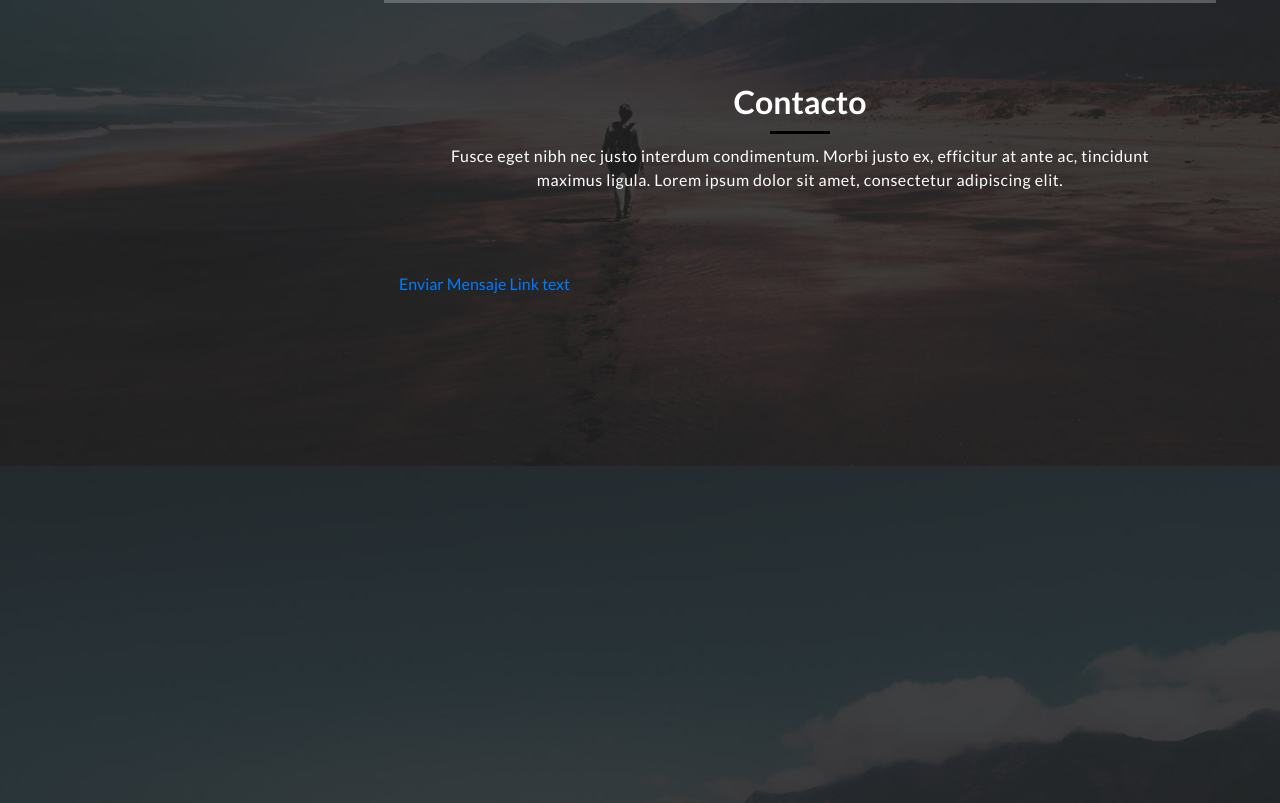
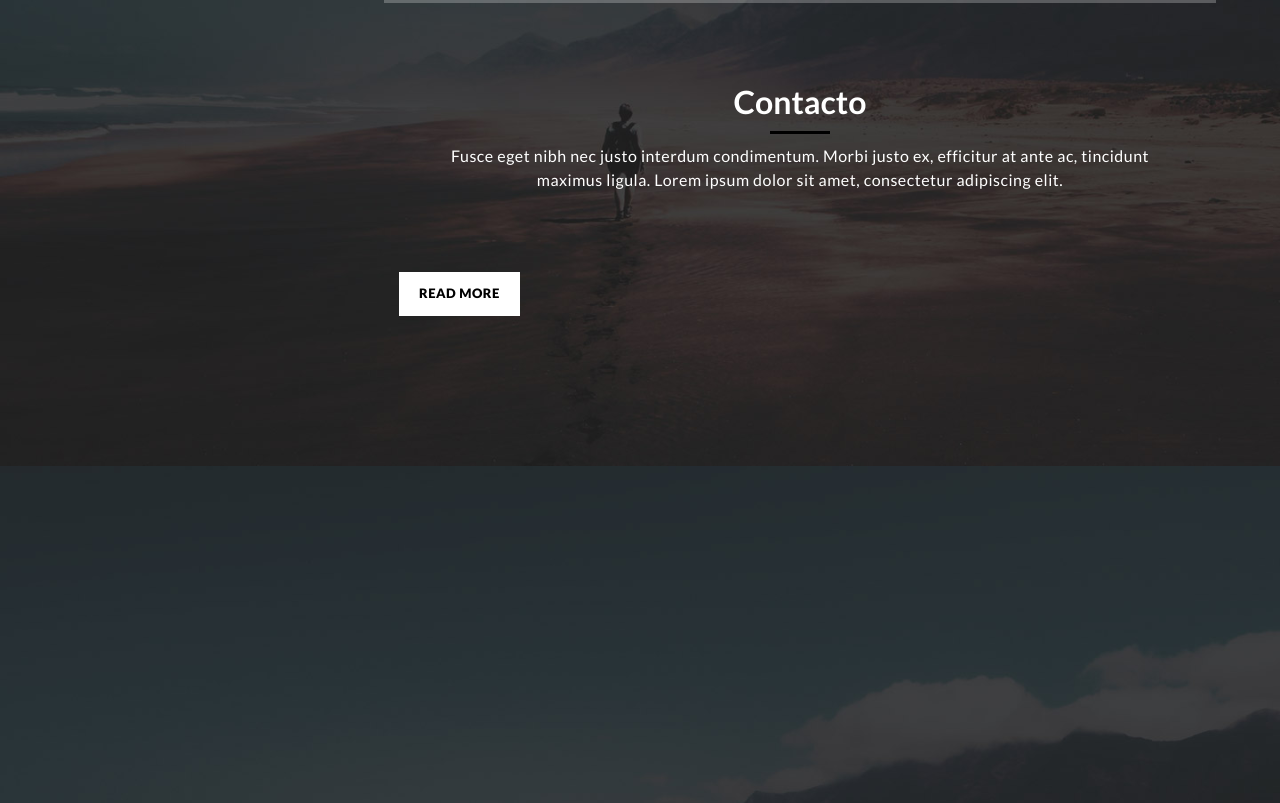
Before and after one commit to sanchezeddiedaniel/sanchezeddiedaniel.github.io, a plain HTML site: page index.html in a window 1280 px wide. Shown: the part 3534-4337 px from the top of the page. Drawn offline with Linux system fonts and the light colour scheme.

Commit message:
Update index.html

```diff
--- a/index.html
+++ b/index.html
@@ -370,12 +370,10 @@
             <div class="right-content">
               <div class="container">
                 <form id="contact" action="" method="post">
-
                       <fieldset>
-                        <a href="mailto:kom_music_809@gmail.com" class="button" type="sumbit">
-                          Enviar Mensaje
-                        </button>
-                        <a href="mailto:name@email.com">Link text</a>
+                        <div class="white-button">
+                    <a href="mailto:kom_music_809@gmail.com">Read More</a>
+                  </div>
                       </fieldset>
                     </div>
                   </div>
```
